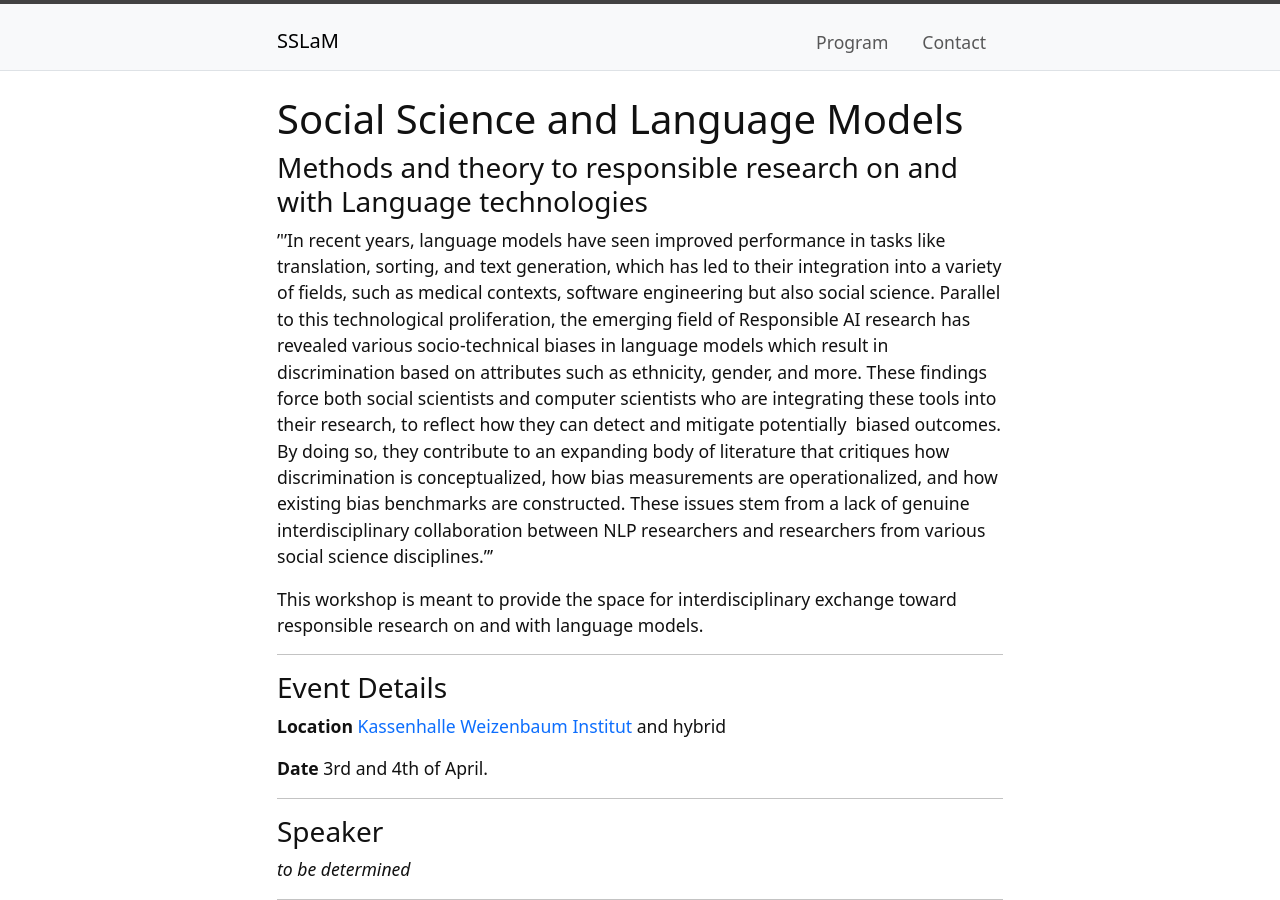
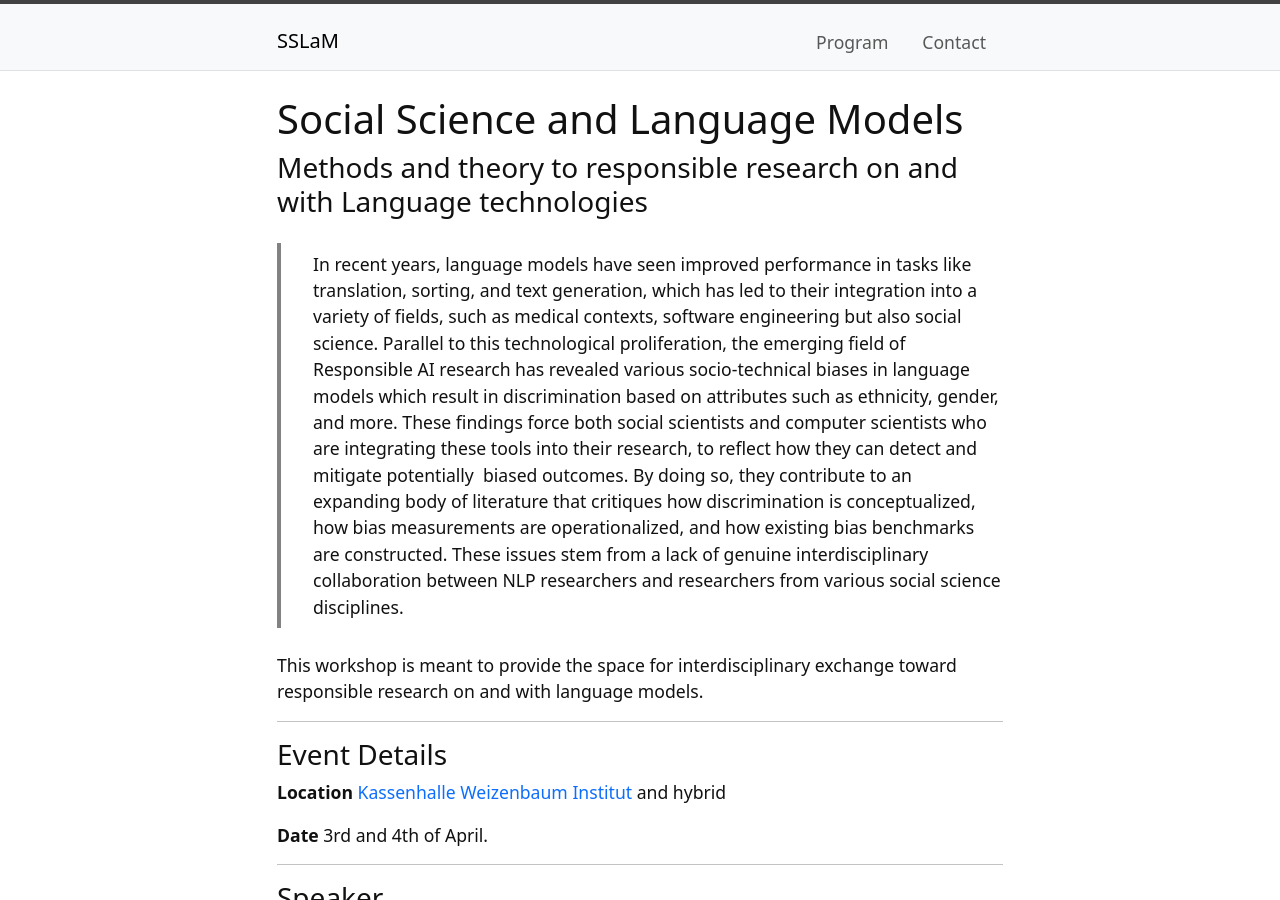
Before and after one commit to lppohl/wi-workshop.github.io, a Jekyll site: the page built from index.md, in a window 1280 px wide and 900 px high. Built offline with Jekyll 4.4.1, drawn with Linux system fonts in a browser that asks for light colours.

```diff
--- a/index.md
+++ b/index.md
@@ -6,7 +6,7 @@ layout: page
 # Social Science and Language Models
 ### Methods and theory to responsible research on and with Language technologies
 
-'''In recent years, language models have seen improved performance in tasks like translation, sorting, and text generation, which has led to their integration into a variety of fields, such as medical contexts, software engineering but also social science. Parallel to this technological proliferation, the emerging field of Responsible AI research has revealed various socio-technical biases in language models which result in discrimination based on attributes such as ethnicity, gender, and more. These findings force both social scientists and computer scientists who are integrating these tools into their research, to reflect how they can detect and mitigate potentially  biased outcomes. By doing so, they contribute to an expanding body of literature that critiques how discrimination is conceptualized, how bias measurements are operationalized, and how existing bias benchmarks are constructed. These issues stem from a lack of genuine interdisciplinary collaboration between NLP researchers and researchers from various social science disciplines.'''
+> In recent years, language models have seen improved performance in tasks like translation, sorting, and text generation, which has led to their integration into a variety of fields, such as medical contexts, software engineering but also social science. Parallel to this technological proliferation, the emerging field of Responsible AI research has revealed various socio-technical biases in language models which result in discrimination based on attributes such as ethnicity, gender, and more. These findings force both social scientists and computer scientists who are integrating these tools into their research, to reflect how they can detect and mitigate potentially  biased outcomes. By doing so, they contribute to an expanding body of literature that critiques how discrimination is conceptualized, how bias measurements are operationalized, and how existing bias benchmarks are constructed. These issues stem from a lack of genuine interdisciplinary collaboration between NLP researchers and researchers from various social science disciplines.
 
 This workshop is meant to provide the space for interdisciplinary exchange toward responsible research on and with language models.
 
```
